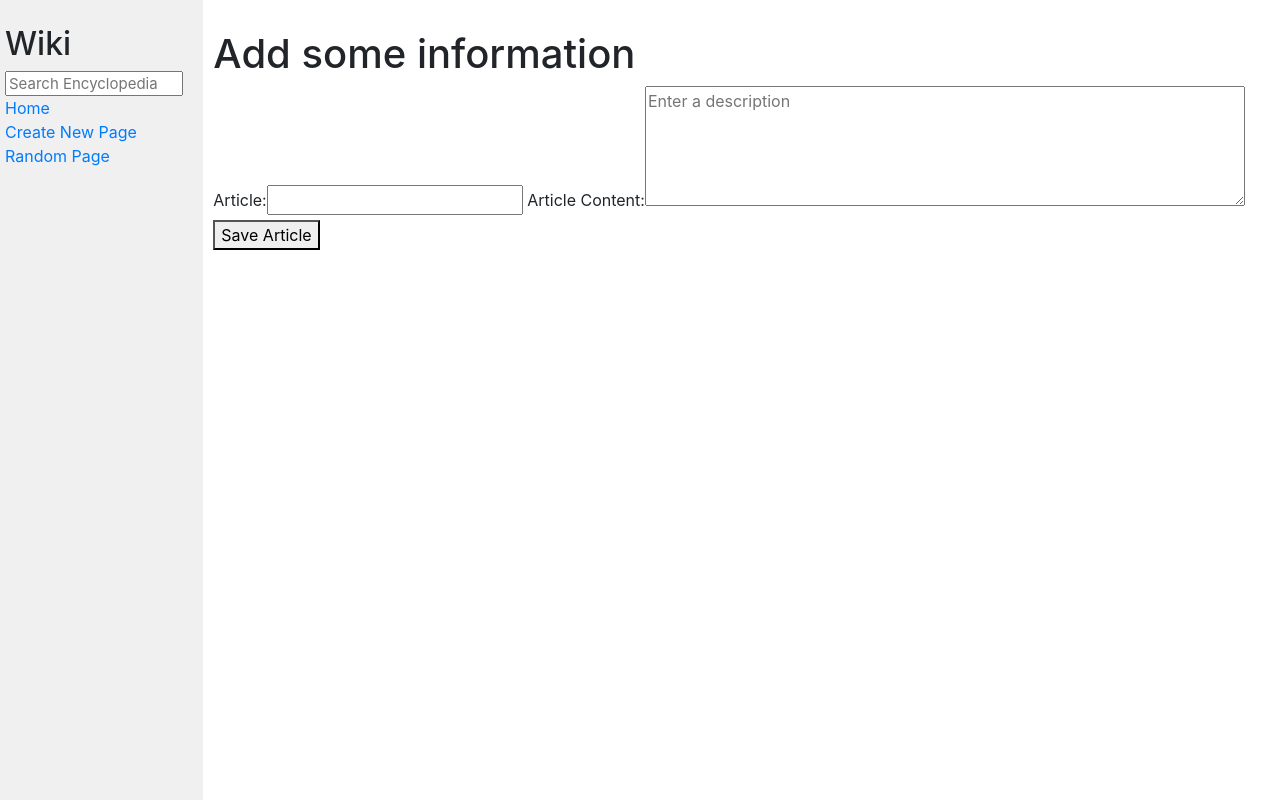
After one commit to LanselonX/wiki, a Django app: page /add in a window 1280 px wide. The commit adds this page. Run offline with Django 3.2, Linux system fonts and the light colour scheme; some libraries are stand-ins or nearby versions.

Commit message:
added new with new functionality

```diff
--- /dev/null
+++ b/encyclopedia/templates/encyclopedia/add.html
@@ -0,0 +1,14 @@
+{% extends "encyclopedia/layout.html" %}
+
+{% block title %}
+    Add Page
+{% endblock %}
+
+{% block body %}
+    <h1>Add some information</h1>
+    <form action="{% url 'add' %}" method="post">
+        {% csrf_token %}
+        {{ form }}
+        <button type="submit">Save Article</button>
+    </form>
+{% endblock %}
--- a/encyclopedia/templates/encyclopedia/layout.html
+++ b/encyclopedia/templates/encyclopedia/layout.html
@@ -19,10 +19,10 @@
                     <a href="{% url 'index' %}">Home</a>
                 </div>
                 <div>
-                    Create New Page
+                    <a href="{% url 'add' %}">Create New Page</a>
                 </div>
                 <div>
-                    Random Page
+                    <a href="{% url 'random' %}">Random Page</a>
                 </div>
                 {% block nav %}
                 {% endblock %}
--- a/encyclopedia/templates/encyclopedia/search.html
+++ b/encyclopedia/templates/encyclopedia/search.html
@@ -6,6 +6,6 @@
 
 {% block body %}
     {% for result in search_result %}
-        <li><a href="/wiki/{{ result }}">{{ result }}</a></li>
+        <li><a href="{% url 'entry' title=result %}">{{ result }}</a></li>
     {% endfor %}
 {% endblock %}
--- a/encyclopedia/urls.py
+++ b/encyclopedia/urls.py
@@ -5,5 +5,8 @@ from . import views
 urlpatterns = [
     path("", views.index, name="index"),
     path("wiki/<str:title>", views.entry_func, name="entry"),
-    path("search/", views.search_func, name="search"),
+    path("search", views.search_func, name="search"),
+    path("add", views.add, name="add"),
+    path("edit/<str:title>", views.edit, name="edit"),
+    path("random", views.random_title, name="random"),
 ]
--- a/encyclopedia/views.py
+++ b/encyclopedia/views.py
@@ -1,10 +1,32 @@
-import markdown2
+import markdown2, random
 
 from django.shortcuts import render, redirect
-from django.http import HttpResponse
+from django import forms
+from django.urls import reverse
+from django.contrib import messages
 
 from . import util
 
+class NewAddForm(forms.Form):
+    article = forms.CharField(label="Article")
+    content = forms.CharField(
+        label="Article Content",
+        widget=forms.Textarea(attrs={
+            "style": "width: 600px; height: 120px",
+            "placeholder": "Enter a description",
+        }),
+        required=False
+    )
+
+class EditForm(forms.Form):
+    content = forms.CharField(
+        label='',
+        widget=forms.Textarea(attrs={
+            "style": "width: 600px; height: 120px",
+            "placeholder": "Enter a description",
+        }),
+        required=False
+    )
 
 def index(request):
     return render(request, "encyclopedia/index.html", {
@@ -33,7 +55,7 @@ def search_func(request):
     find_entries = list()
 
     if search_container in storage:
-        return redirect(f"/wiki/{search_container}")
+        return redirect(reverse("entry", kwargs={'title': search_container}))
 
     for entry in storage:
         if search_container.lower() in entry.lower():
@@ -48,3 +70,52 @@ def search_func(request):
         return render(request, "encyclopedia/error.html", {
             "title": search_container
         })
+
+def add(request):
+    if request.method == "POST":
+        form = NewAddForm(request.POST)
+        if form.is_valid():
+            title = form.cleaned_data["article"]
+            content = form.cleaned_data["content"]
+            if util.get_entry(title):
+                form.add_error('article', "Error: article with this title already exist")
+            else:
+                util.save_entry(title, content)
+                messages.success(request, f"New page {title} created successfully")
+                return redirect(reverse('entry', args=[title]))
+        else:
+            NewAddForm()
+        return render(request, "encyclopedia/add.html", {
+            "form": form,
+        })
+
+    return render(request, "encyclopedia/add.html", {
+        "form": NewAddForm(),
+    })
+
+def edit(request, title):
+    if request.method == "POST":
+        form = EditForm(request.POST)
+        if form.is_valid():
+            content = form.cleaned_data["content"]
+            util.save_entry(title, content)
+            messages.success(request, f"Entry {title} updated succussfuly")
+            return redirect(reverse('entry', args=[title]))
+        else:
+            messages.error(request, f"Editing form not valid, please try again!")
+    else:
+        existing_content = util.get_entry(title)
+        if existing_content is None:
+            messages.error(request, f"{title} not found")
+            return redirect(reverse('index'))
+        form = EditForm(initial={"content": existing_content})
+    return render(request, "encyclopedia/edit.html", {
+        "form": form,
+        "title": title,
+})
+
+def random_title(request):
+    titles = util.list_entries()
+    title = random.choice(titles)
+
+    return redirect(reverse('entry', args=[title]))
```
Also changed, not shown: encyclopedia/templates/encyclopedia/edit.html (added, +14 -0 lines), encyclopedia/templates/encyclopedia/entry.html (+8 -3 lines).
